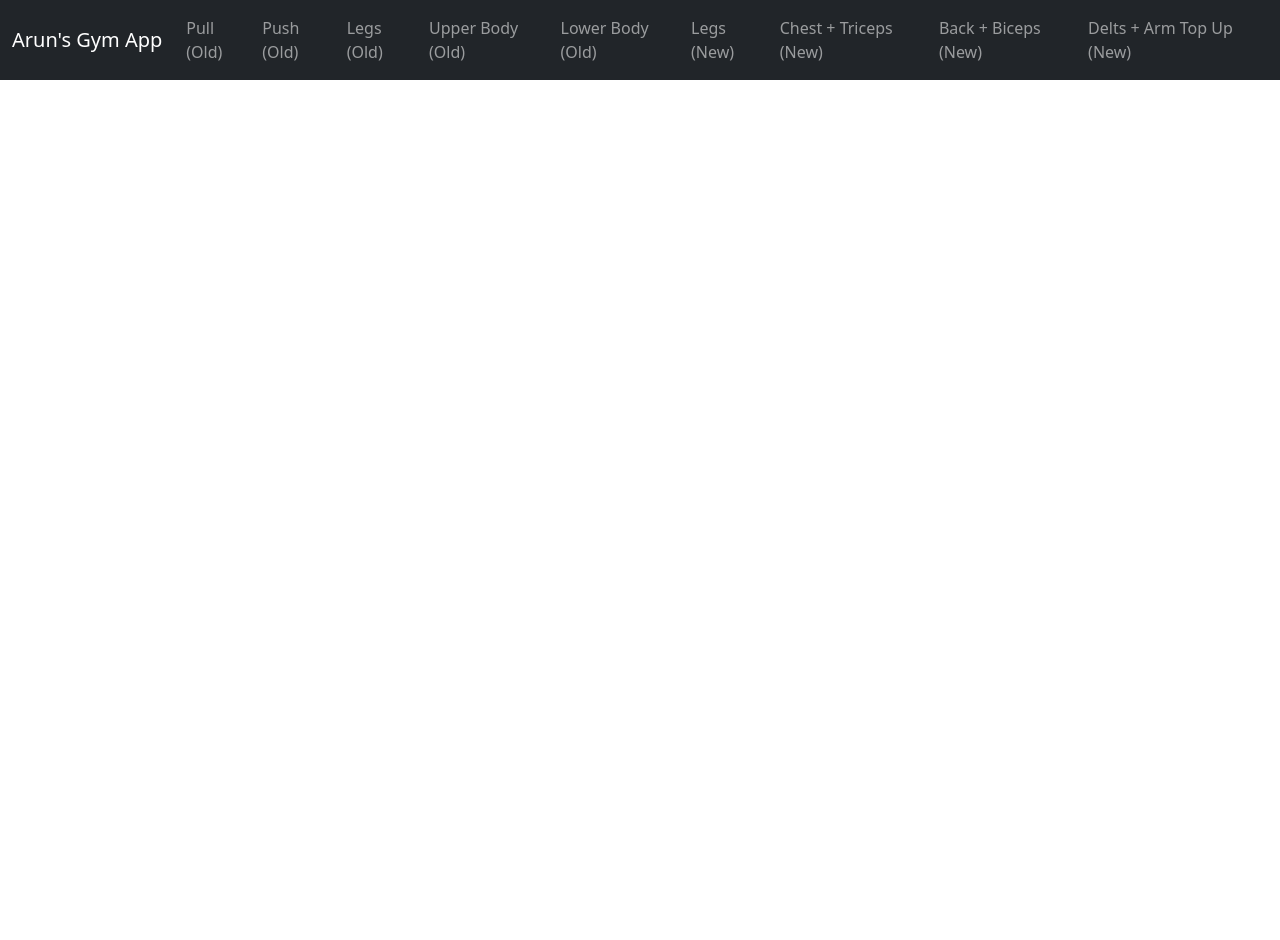
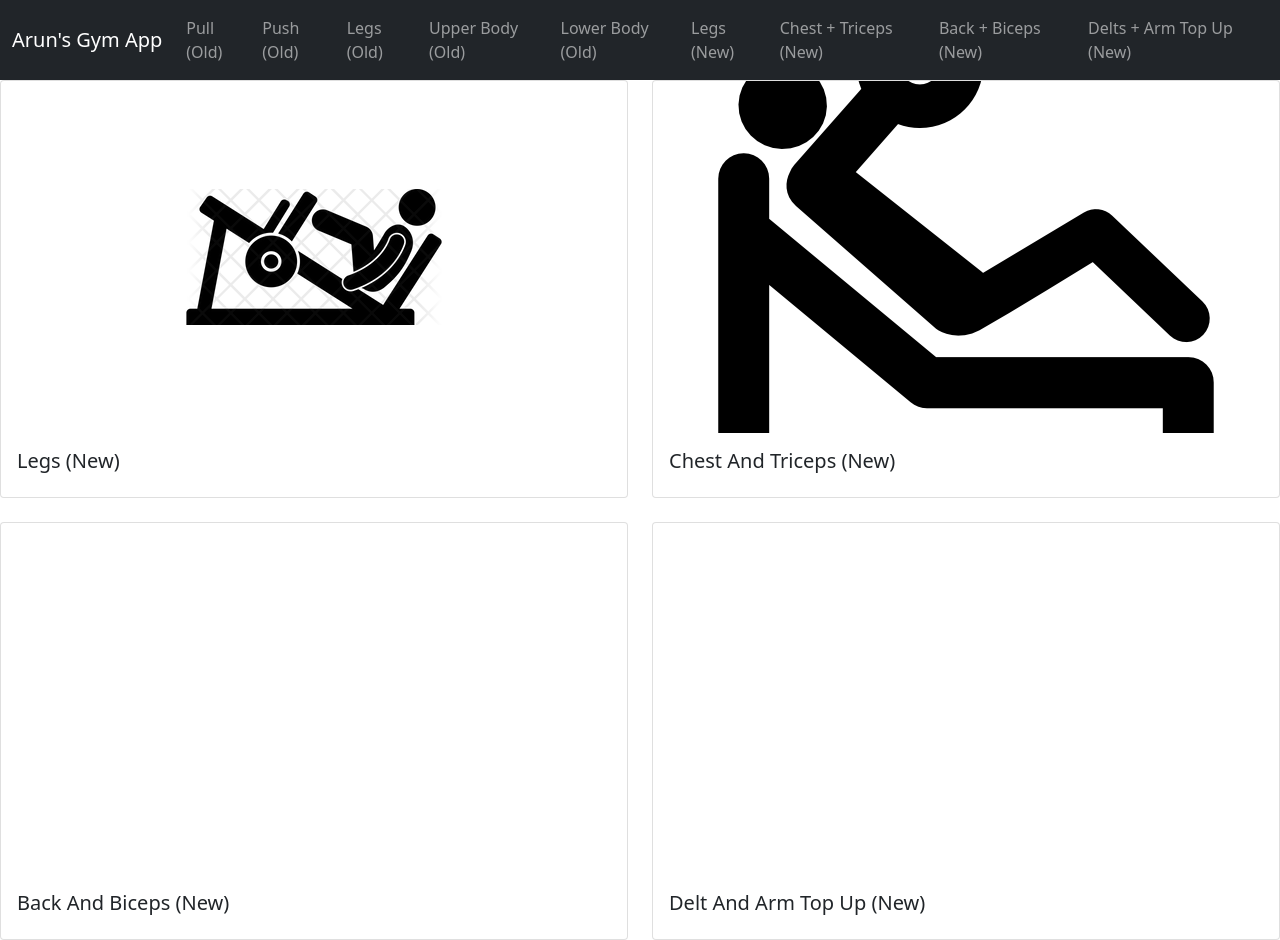
Before and after one commit to arunkal1/GymApplication, a plain HTML site: page index.html in a window 1280 px wide. Before the commit the page ends 800 px from the top, so only its background shows below. Drawn offline with nearby package versions, Linux system fonts and the light colour scheme.

Commit message:
Tweak to index page

```diff
--- a/index.html
+++ b/index.html
@@ -45,5 +45,58 @@
             </div>
         </div>
     </nav>
+
+    <!-- Link to pages -->
+    <div class="row row-cols-1 row-cols-md-2 g-4">
+        <div class="col">
+            <div class="card">
+                <div class="ratio ratio-16x9">
+                    <a href="legs new.html" style="display: flex; justify-content: center; align-items: center; overflow: hidden;">
+                        <img src="img/legs.jpg">
+                    </a>
+                </div>
+                <div class="card-body">
+                    <h5 class="card-title">Legs (New)</h5>
+                </div>
+            </div>
+        </div>
+        <div class="col">
+            <div class="card">
+                <div class="ratio ratio-16x9">
+                    <a href="chest and triceps new.html" style="display: flex; justify-content: center; align-items: center; overflow: hidden;">
+                        <img src="img/chest.png">
+                    </a>
+                </div>
+                <div class="card-body">
+                    <h5 class="card-title">Chest And Triceps (New)</h5>
+
+                </div>
+            </div>
+        </div>
+        <div class="col">
+            <div class="card">
+                <div class="ratio ratio-16x9">
+                    <a href="#" style="display: flex; justify-content: center; align-items: center; overflow: hidden;">
+                        <img src="">
+                    </a>
+                </div>
+                <div class="card-body">
+                    <h5 class="card-title">Back And Biceps (New)</h5>
+                </div>
+            </div>
+        </div>
+        <div class="col">
+            <div class="card">
+                <div class="ratio ratio-16x9">
+                    <a href="#" style="display: flex; justify-content: center; align-items: center; overflow: hidden;">
+                        <img src="">
+                    </a>
+                </div>
+                <div class="card-body">
+                    <h5 class="card-title">Delt And Arm Top Up (New)</h5>
+                </div>
+            </div>
+        </div>
+    </div>
 </body>
 </html>
```
Also changed, not shown: img/chest.png (added), img/legs.jpg (added).
